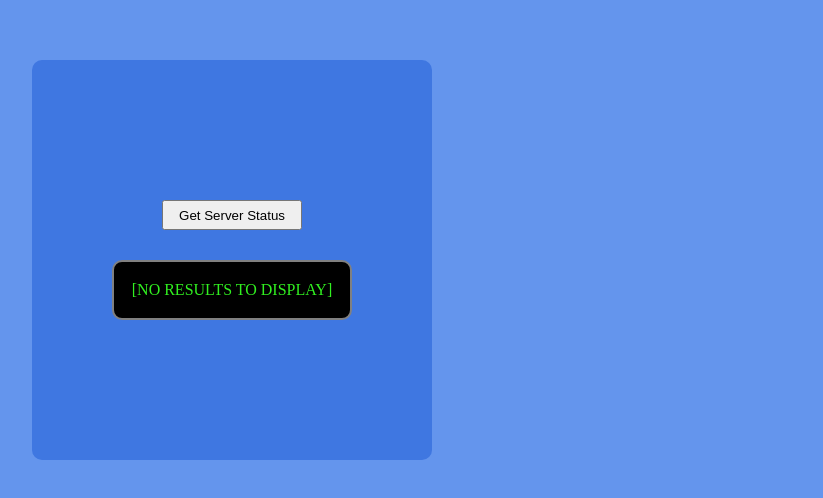
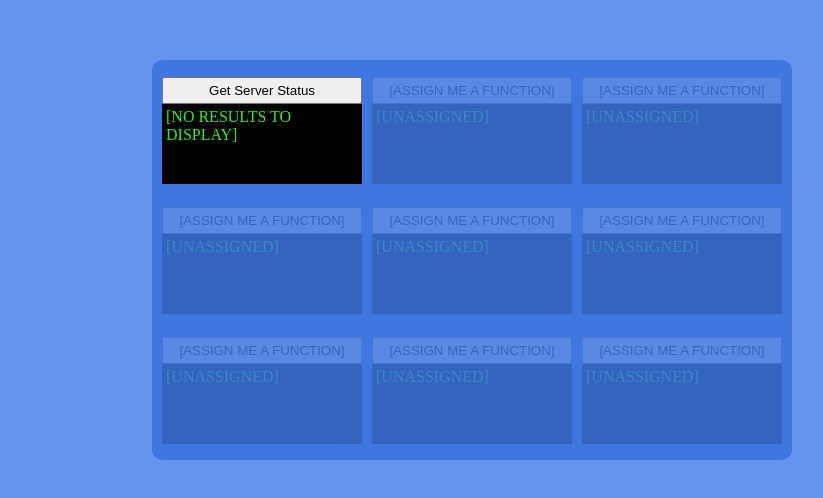
Before and after one commit to gcnw/spaceTradersProject, a plain HTML site: page index.html in a window 1280 px wide. Shown: the part 140-638 px from the top of the page, without its empty margins (168-991 px from the left). Drawn offline with Linux system fonts and the light colour scheme.

Commit message:
basic webview for sharing code calls

```diff
--- a/index.html
+++ b/index.html
@@ -6,11 +6,61 @@
     </head>
     <body>
         <main>
-            <button id="serverStatusButton" type="button" onclick="retriveServerStatus()">Get Server Status</button>
-            <p id="serverStatus">
-                [NO RESULTS TO DISPLAY]
-            </p>
+            <div class="callTestContainer">
+                <button id="serverStatusButton" type="button" onclick="retriveServerStatus()">Get Server Status</button>
+                <p id="serverStatus">
+                    [NO RESULTS TO DISPLAY]
+                </p>
+            </div>
+            <div class="callTestContainer unAssigned">
+                <button id="serverStatusButton" type="button" onclick="">[ASSIGN ME A FUNCTION]</button>
+                <p id="serverStatus">
+                    [UNASSIGNED]
+                </p>
+            </div>
+            <div class="callTestContainer unAssigned">
+                <button id="serverStatusButton" type="button" onclick="">[ASSIGN ME A FUNCTION]</button>
+                <p id="serverStatus">
+                    [UNASSIGNED]
+                </p>
+            </div>
+            <div class="callTestContainer unAssigned">
+                <button id="serverStatusButton" type="button" onclick="">[ASSIGN ME A FUNCTION]</button>
+                <p id="serverStatus">
+                    [UNASSIGNED]
+                </p>
+            </div>
+            <div class="callTestContainer unAssigned">
+                <button id="serverStatusButton" type="button" onclick="">[ASSIGN ME A FUNCTION]</button>
+                <p id="serverStatus">
+                    [UNASSIGNED]
+                </p>
+            </div>
+            <div class="callTestContainer unAssigned">
+                <button id="serverStatusButton" type="button" onclick="">[ASSIGN ME A FUNCTION]</button>
+                <p id="serverStatus">
+                    [UNASSIGNED]
+                </p>
+            </div>
+            <div class="callTestContainer unAssigned">
+                <button id="serverStatusButton" type="button" onclick="">[ASSIGN ME A FUNCTION]</button>
+                <p id="serverStatus">
+                    [UNASSIGNED]
+                </p>
+            </div>
+            <div class="callTestContainer unAssigned">
+                <button id="serverStatusButton" type="button" onclick="">[ASSIGN ME A FUNCTION]</button>
+                <p id="serverStatus">
+                    [UNASSIGNED]
+                </p>
+            </div>
+            <div class="callTestContainer unAssigned">
+                <button id="serverStatusButton" type="button" onclick="">[ASSIGN ME A FUNCTION]</button>
+                <p id="serverStatus">
+                    [UNASSIGNED]
+                </p>
+            </div>
         </main>
     </body>
-    <script src="./script.js"></script>
+    <script src="./src/js/server-status.js"></script>
 </html>
--- /dev/null
+++ b/src/js/server-status.js
@@ -0,0 +1,15 @@
+const serverStatus = document.getElementById('serverStatus');
+const statusURL = "https://api.spacetraders.io/game/status"
+
+async function retriveServerStatus(){
+    await fetch(statusURL,{cache:"no-cache"})
+            .then(response => {
+                if(response.ok) {
+                    return response.json();
+                }
+                throw new Error('Request Failed');
+            }, netErr => console.log(netErr.message))
+            .then(jsonResponse => {
+                serverStatus.innerHTML = jsonResponse['status'];
+            });
+}
--- a/style.css
+++ b/style.css
@@ -5,43 +5,55 @@
     text-decoration: none;
 }
 
+html {
+    font-size: 16px;
+}
+
 body {
     display: flex;
     justify-content: center;
     align-items: center;
-    width: 100vh;
+    width: 100vw;
     height: 100vh;
     background-color: cornflowerblue;
 }
 
 main {
-    display: flex;
-    flex-direction: column;
+    display: grid;
+    grid-template: repeat(3,1fr) / repeat(3,1fr) ;
+    column-gap: 10px;
+    row-gap: 10px;
     justify-content: center;
     align-items: center;
     width: 50%;
     height: 50%;
     background-color: rgb(63, 119, 225);
     border-radius: 10px;
+    padding: 10px;
+}
+
+.callTestContainer {
+    display: flex;
+    flex-direction: column;
 }
 
 button {
     display: block;
-    height: 30px;
+    height: auto;
     width: auto;
-    margin-bottom: 30px;
-    padding: 0 15px;
+    padding: 0.25rem;
 }
 
 #serverStatus {
     display: flex;
-    justify-content: center;
-    align-items: center;
     background-color: black;
     color: rgb(49, 240, 32);
-    height: 60px;
-    width: 60%;
-    text-align: center;
-    border-radius: 10px;
-    border: 2px solid gray;
+    width: 100%;
+    height: 5rem;
+    overflow:overlay;
+    padding: 0.25rem;
 }
+
+.unAssigned {
+    opacity: 0.15;
+}
```
Also changed, not shown: res/README_old.md (renamed from README_old.md), res/planetStyles.css (renamed from art/planetStyles.css), res/planets.html (renamed from art/planets.html), 1 other file.
